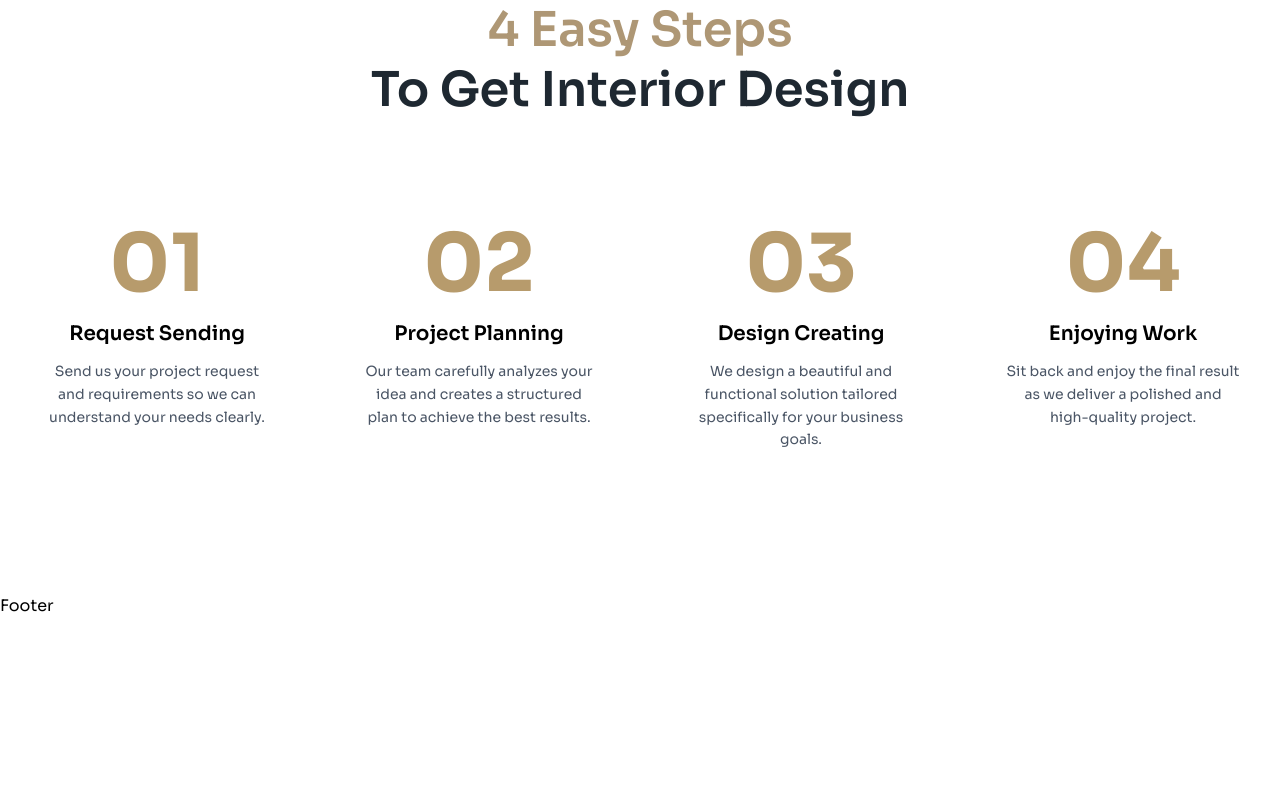
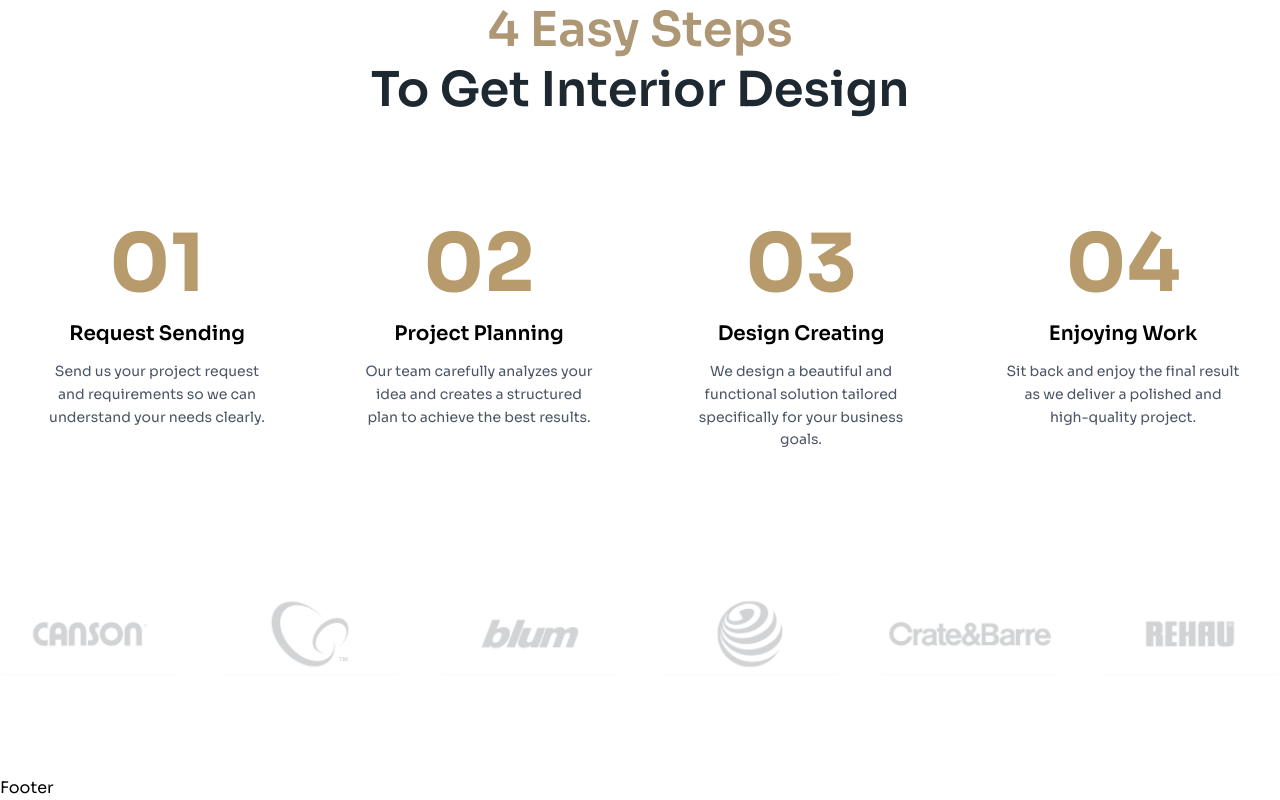
Before and after one commit to Jisap/Vite-Lumor, a React (Vite) app: page / in a window 1280 px wide. Shown: the part 3017-3817 px from the top of the page. Before the commit the page ends 3635 px from the top, so only its background shows below. Built offline with nearby package versions, Linux system fonts and the light colour scheme; a web font is replaced by a local one.

Commit message:
feat: add Brands section component and integrate it into the Home page

```diff
--- /dev/null
+++ b/src/components/sections/Brands.jsx
@@ -0,0 +1,36 @@
+import client1 from "/images/Index/Brand/client-1-copyright.webp";
+import client2 from "/images/Index/Brand/client-2-copyright.webp";
+import client3 from "/images/Index/Brand/client-3-copyright.webp";
+import client4 from "/images/Index/Brand/client-4-copyright.webp";
+import client5 from "/images/Index/Brand/client-5-copyright.webp";
+import client6 from "/images/Index/Brand/client-6-copyright.webp";
+
+const Brands = () => {
+
+  const clients = [
+    { id: 1, image: client1 },
+    { id: 2, image: client2 },
+    { id: 3, image: client3 },
+    { id: 4, image: client4 },
+    { id: 5, image: client5 },
+    { id: 6, image: client6 },
+  ]
+
+  return (
+    <>
+      <div className='container mx-auto grid grid-cols-1 lg:grid-cols-3 xl:grid-cols-6 gap-10 pb-[8%]'>
+        {clients.map((client) => (
+          <div key={client.id} className='bg-white h-20 shadow hover:shadow-lg transition-all duration-300 rounded-sm w-ful opacity-20 hover:opacity-100'>
+            <img
+              src={client.image}
+              alt={client.name}
+              className='section-image object-contain lg:object-cover'
+            />
+          </div>
+        ))}
+      </div>
+    </>
+  )
+}
+
+export default Brands
--- a/src/pages/Home.jsx
+++ b/src/pages/Home.jsx
@@ -3,6 +3,7 @@
 import About from '../components/sections/About'
 import Features from '../components/sections/Features'
 import Steps from '../components/sections/Steps'
+import Brands from '../components/sections/Brands'
 
 const Home = () => {
   return (
@@ -11,6 +12,7 @@
       <About />
       <Features />
       <Steps />
+      <Brands />
     </>
   )
 }
```
